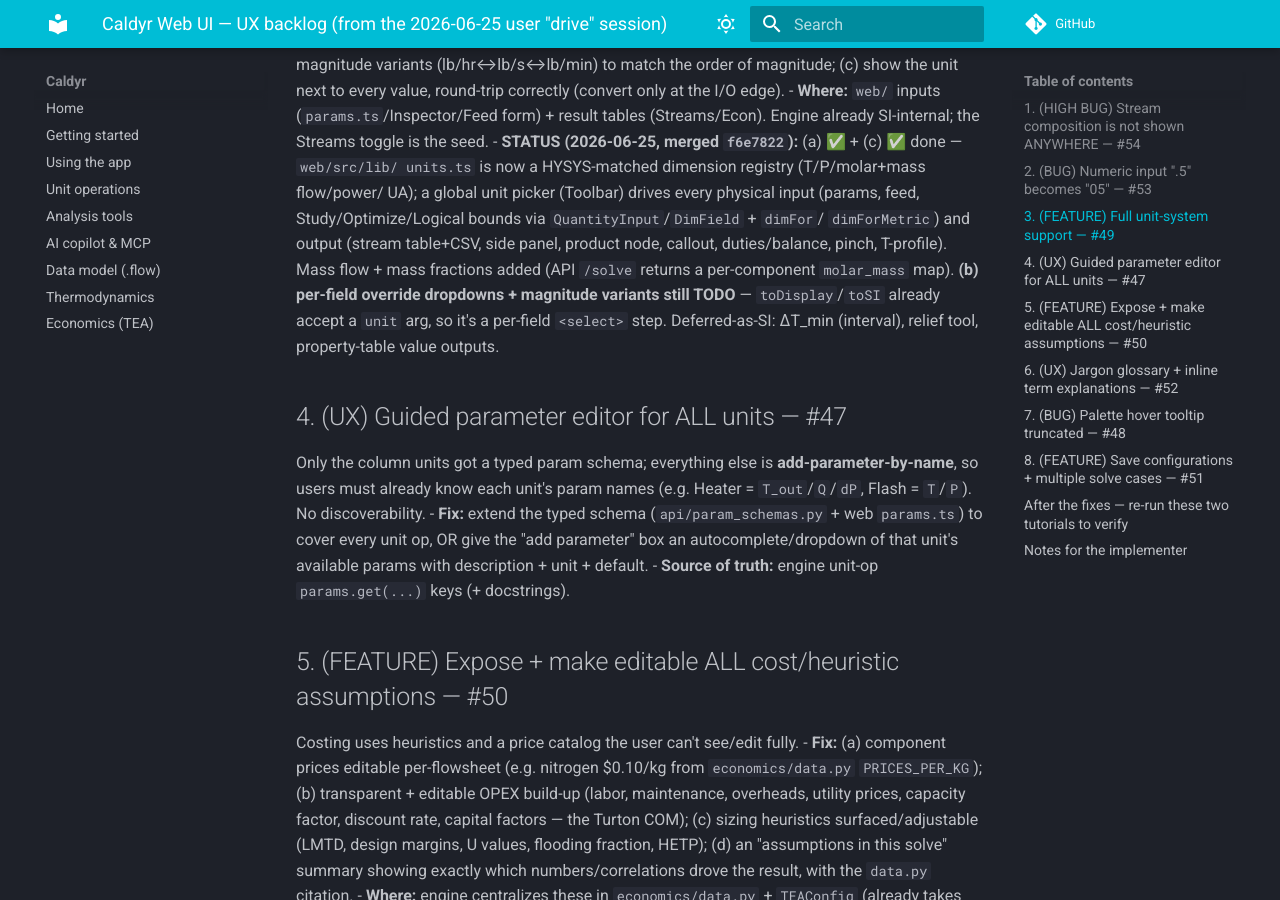
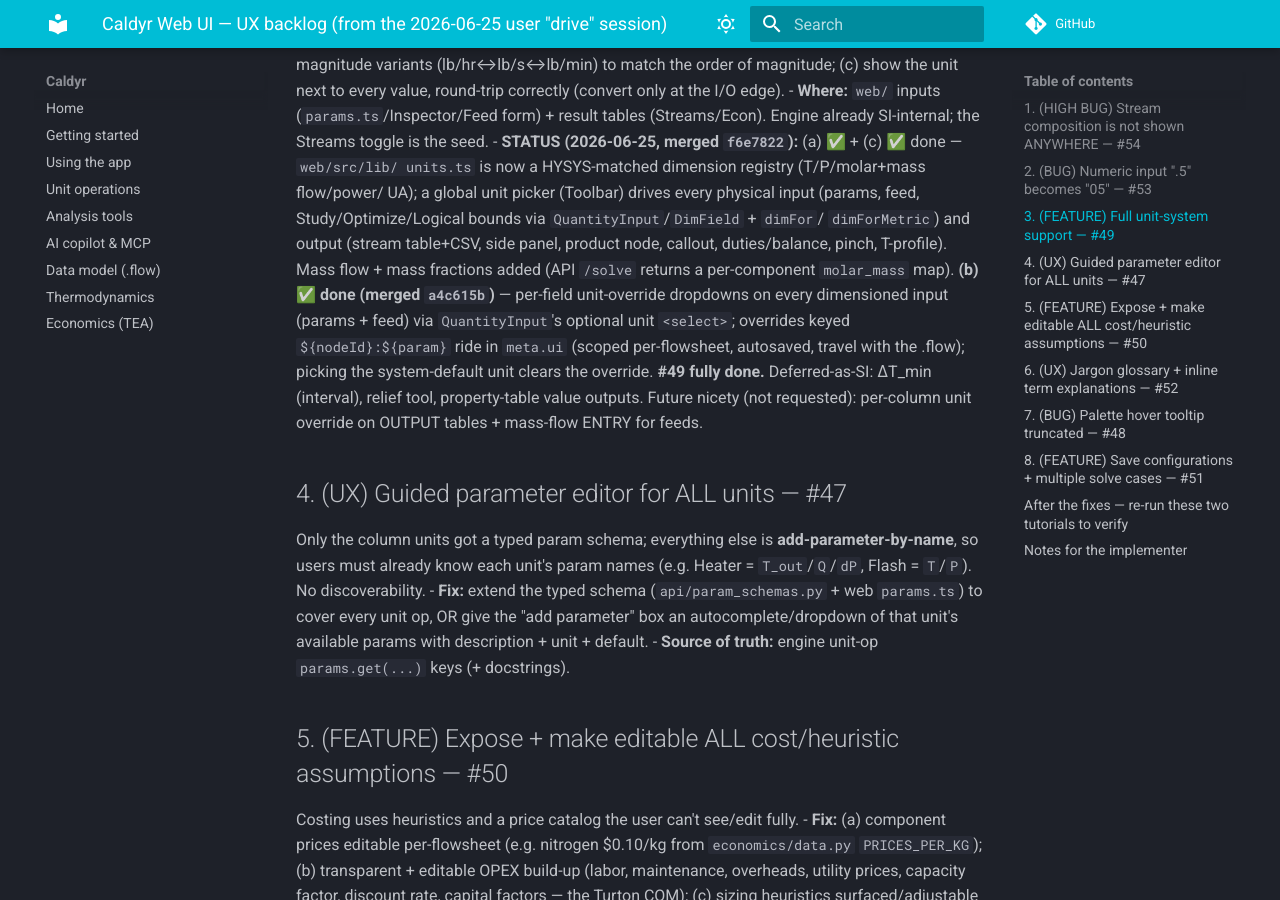
Before and after one commit to rpg32/caldyr, an MkDocs documentation site: the page built from docs/UX_BACKLOG.md, in a window 1280 px wide and 900 px high, scrolled down 1159 px. Built offline with MkDocs 1.6.1 and Material for MkDocs 9.7.7, drawn with Linux system fonts in a browser that asks for light colours; comment, search, counter and statistics services are not loaded.

Commit message:
docs: mark UX backlog #49 fully done (per-field overrides shipped)
Co-Authored-By: Claude Opus 4.8 <noreply@anthropic.com>

```diff
--- a/docs/UX_BACKLOG.md
+++ b/docs/UX_BACKLOG.md
@@ -48,10 +48,14 @@ there's a Streams `units: Field/SI` toggle but **inputs ignore it** → inconsis
   Study/Optimize/Logical bounds via `QuantityInput`/`DimField` + `dimFor`/
   `dimForMetric`) and output (stream table+CSV, side panel, product node, callout,
   duties/balance, pinch, T-profile). Mass flow + mass fractions added (API `/solve`
-  returns a per-component `molar_mass` map). **(b) per-field override dropdowns +
-  magnitude variants still TODO** — `toDisplay`/`toSI` already accept a `unit` arg,
-  so it's a per-field `<select>` step. Deferred-as-SI: ΔT_min (interval), relief
-  tool, property-table value outputs.
+  returns a per-component `molar_mass` map). **(b) ✅ done (merged `a4c615b`)** —
+  per-field unit-override dropdowns on every dimensioned input (params + feed) via
+  `QuantityInput`'s optional unit `<select>`; overrides keyed `${nodeId}:${param}`
+  ride in `meta.ui` (scoped per-flowsheet, autosaved, travel with the .flow);
+  picking the system-default unit clears the override. **#49 fully done.**
+  Deferred-as-SI: ΔT_min (interval), relief tool, property-table value outputs.
+  Future nicety (not requested): per-column unit override on OUTPUT tables +
+  mass-flow ENTRY for feeds.
 
 ## 4. (UX) Guided parameter editor for ALL units — #47
 Only the column units got a typed param schema; everything else is
```
